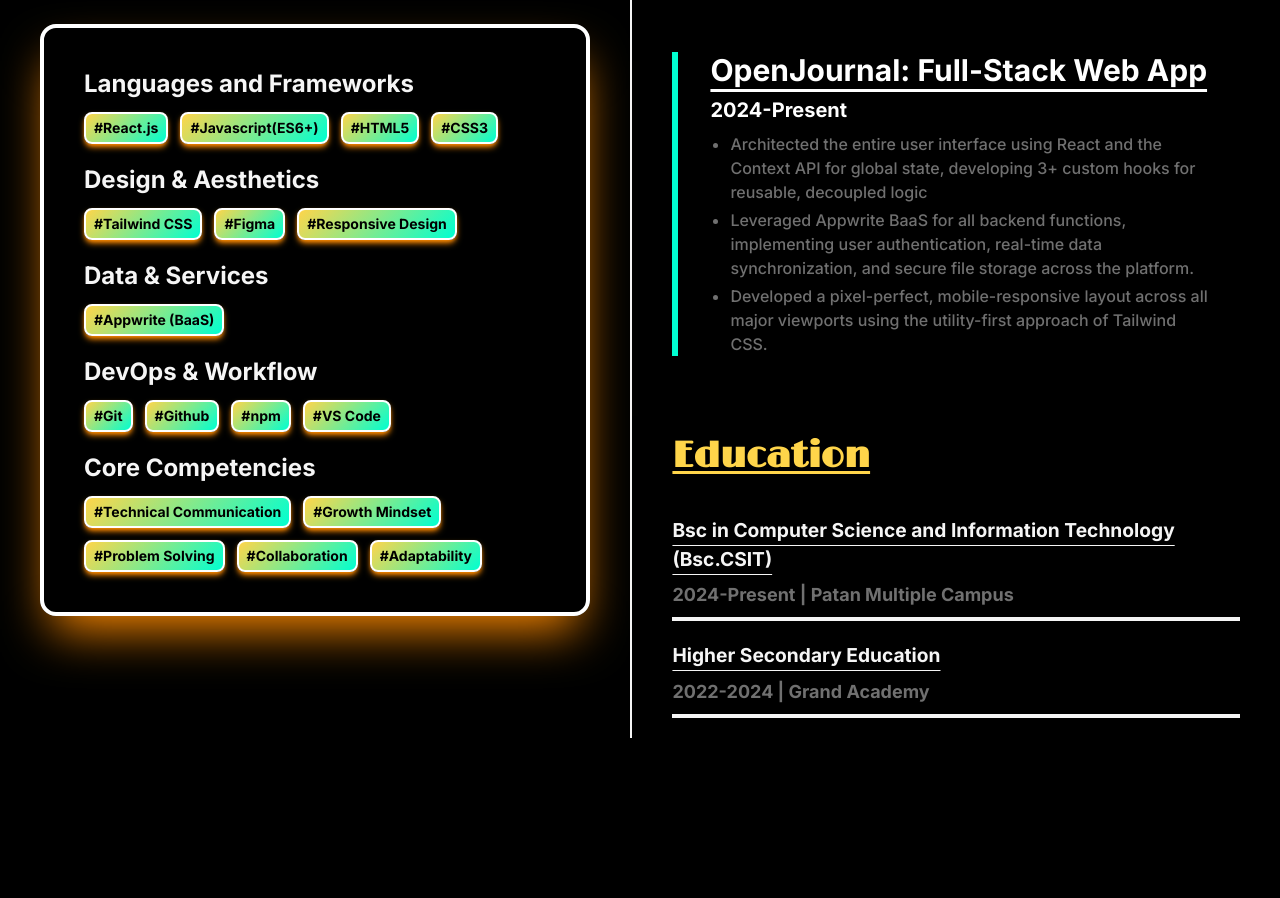
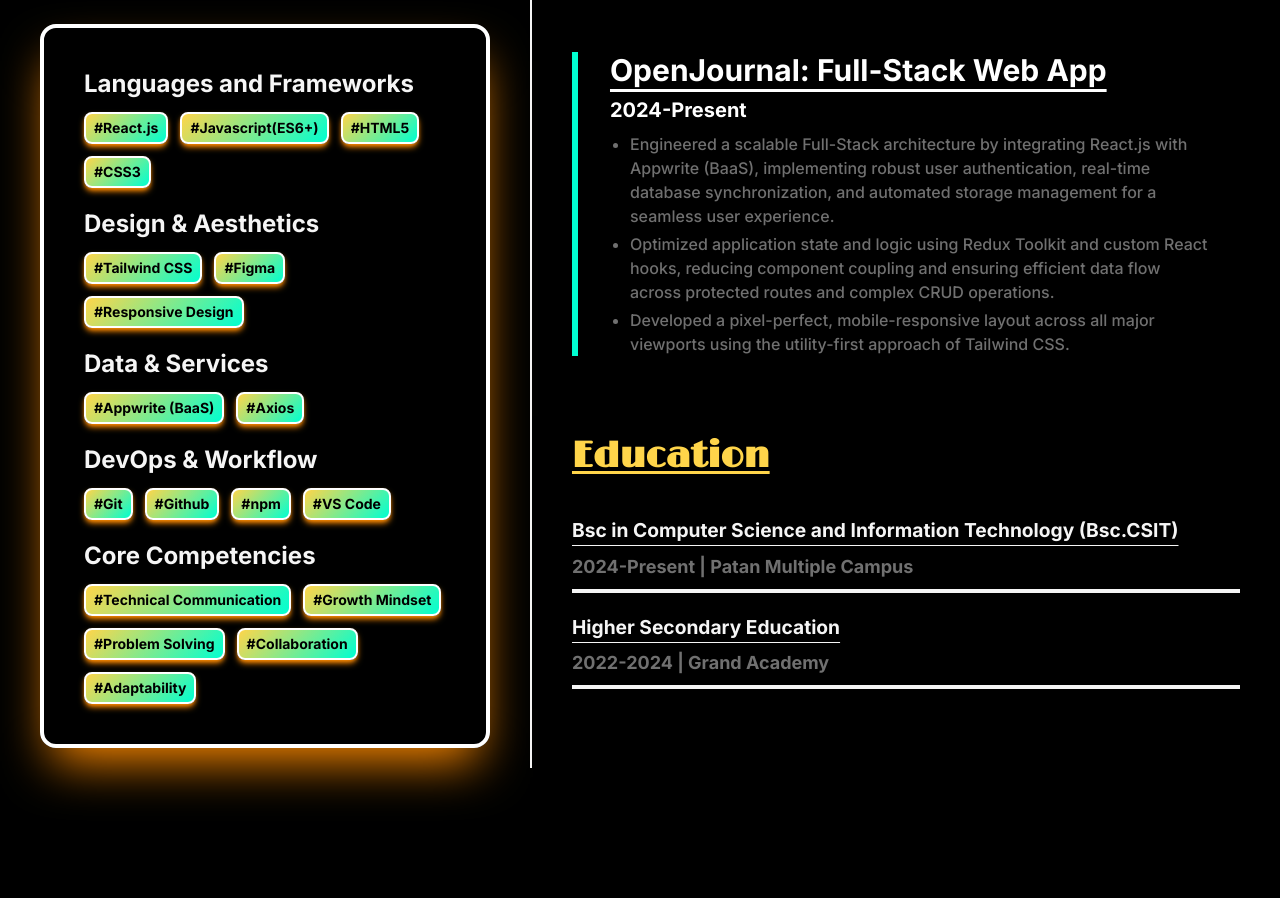
Before and after one commit to Chitrakar09/Personal_Portfolio, a React (Vite) app: page /realm/about in a window 1280 px wide. Shown: the part 902-1800 px from the top of the page. Built offline with nearby package versions, Linux system fonts and the light colour scheme.

Commit message:
fix: update CareerCard and Experience components for improved detail presentation; add Axios to SkillsSection services

```diff
--- a/src/components/layout/About/CareerCard.jsx
+++ b/src/components/layout/About/CareerCard.jsx
@@ -60,7 +60,7 @@ function CareerCard({
         id="about"
         className="w-full flex flex-col"
       >
-        {(details&&isDesktop) && (
+        {details && (
           <motion.ul
           className="font-medium text-text-muted tablet:text-xl smLaptop:text-base laptop:text-base lgLaptop:text-[1.2vw] 4k:text-4xl/normal flex flex-col gap-1">
             {details}
--- a/src/components/layout/About/Experience.jsx
+++ b/src/components/layout/About/Experience.jsx
@@ -9,7 +9,7 @@ function Experience() {
       title: "OpenJournal: Full-Stack Web App",
       date: "2024-Present",
       details:
-        (<ul className="list-disc pl-5 space-y-1"><li>Architected the entire user interface using React and the Context API for global state, developing 3+ custom hooks for reusable, decoupled logic</li><li>Leveraged Appwrite BaaS for all backend functions, implementing user authentication, real-time data synchronization, and secure file storage across the platform.</li><li>Developed a pixel-perfect, mobile-responsive layout across all major viewports using the utility-first approach of Tailwind CSS.</li></ul>),
+        (<ul className="list-disc pl-5 space-y-1"><li>Engineered a scalable Full-Stack architecture by integrating React.js with Appwrite (BaaS), implementing robust user authentication, real-time database synchronization, and automated storage management for a seamless user experience.</li><li>Optimized application state and logic using Redux Toolkit and custom React hooks, reducing component coupling and ensuring efficient data flow across protected routes and complex CRUD operations.</li><li>Developed a pixel-perfect, mobile-responsive layout across all major viewports using the utility-first approach of Tailwind CSS.</li></ul>),
     },
   ];
 
--- a/src/components/layout/About/SkillsSection.jsx
+++ b/src/components/layout/About/SkillsSection.jsx
@@ -6,7 +6,7 @@ function SkillsSection() {
   const skills = {
     technical: {
       frameworks: ["React.js", "Javascript(ES6+)", "HTML5", "CSS3"],
-      services: ["Appwrite (BaaS)"],
+      services: ["Appwrite (BaaS)","Axios"],
       design: ["Tailwind CSS", "Figma", "Responsive Design"],
       workflow: ["Git", "Github", "npm", "VS Code"],
     },
```
